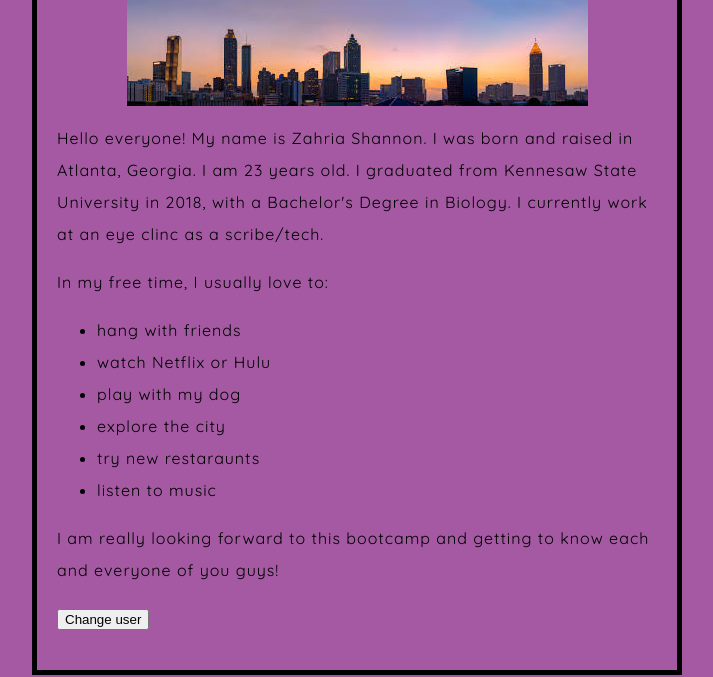
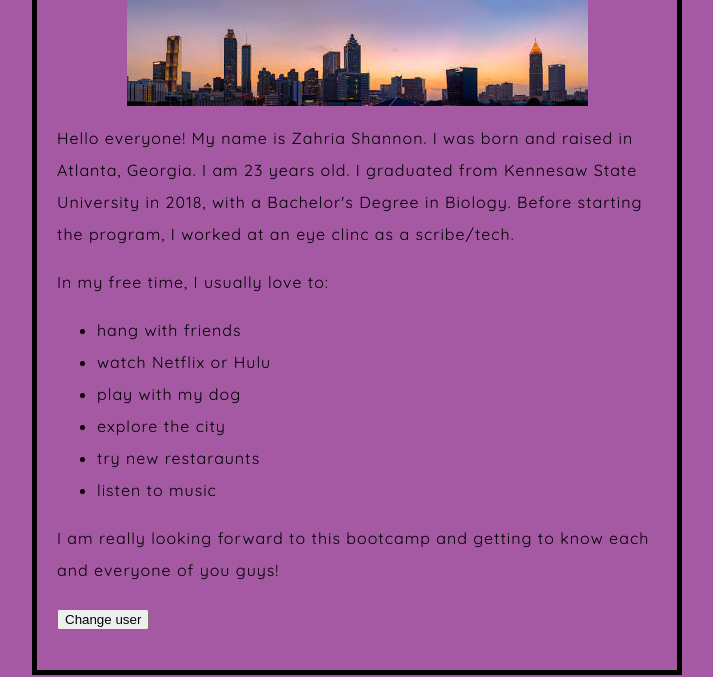
Before and after one commit to zahriazoey/about-me, a plain HTML site: page index.html in a window 1280 px wide. Shown: the part 123-800 px from the top of the page, without its empty margins (283-996 px from the left). Drawn offline with Linux system fonts and the light colour scheme.

Commit message:
more information

```diff
--- a/index.html
+++ b/index.html
@@ -13,7 +13,7 @@
 	<h1> Welcome to My Page </h1>
 <img src="images/atlanta.jpeg" alt="My test image">
 
-<p> Hello everyone! My name is Zahria Shannon. I was born and raised in Atlanta, Georgia. I am 23 years old. I graduated from Kennesaw State University in 2018, with a Bachelor's Degree in Biology. I currently work at an eye clinc as a scribe/tech. </p>
+<p> Hello everyone! My name is Zahria Shannon. I was born and raised in Atlanta, Georgia. I am 23 years old. I graduated from Kennesaw State University in 2018, with a Bachelor's Degree in Biology. Before starting the program, I worked at an eye clinc as a scribe/tech. </p>
 
 <p> In my free time, I usually love to:
 <ul>
```
